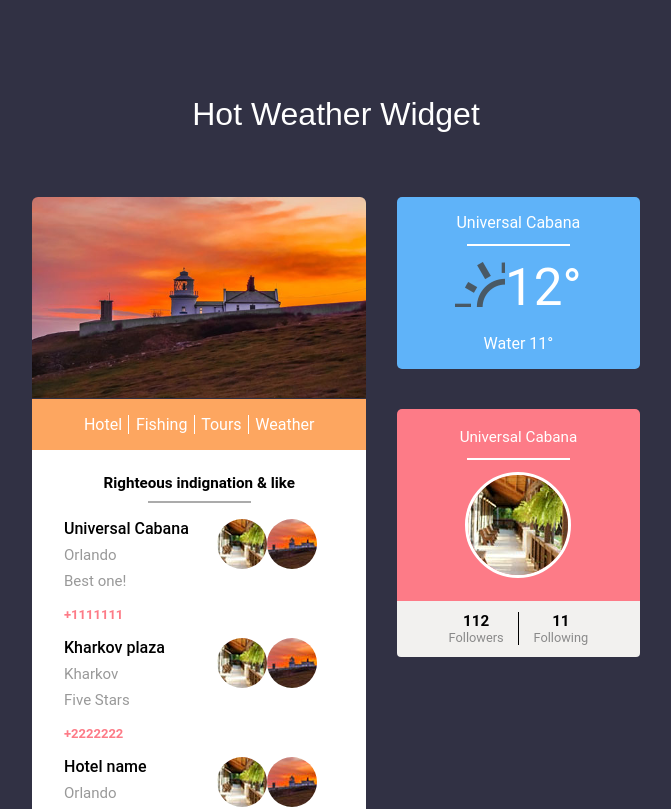
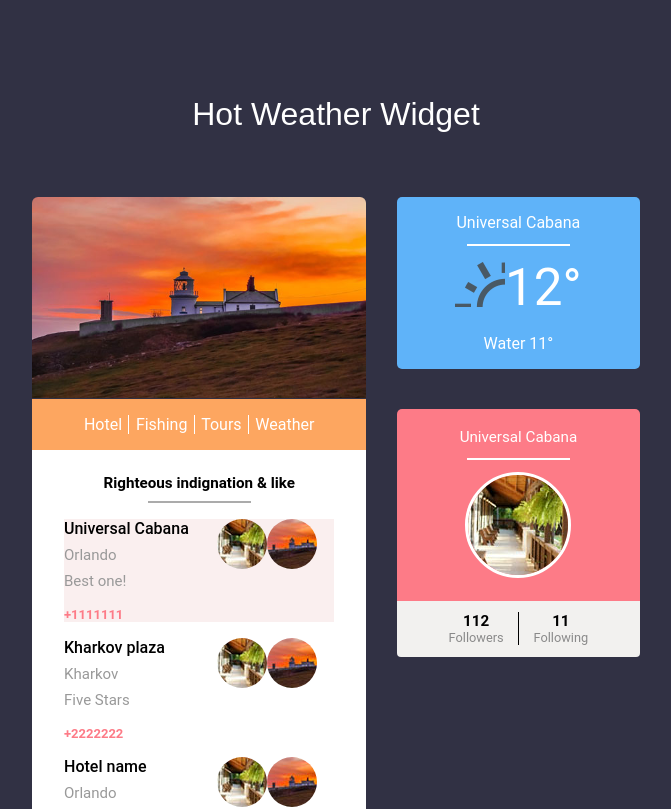
Before and after one commit to OlegMilkin/app-hotels, an Angular app: page / in a window 1280 px wide. Shown: the top 809 px of the page, without its empty margins (304-975 px from the left). Built offline with nearby package versions, Linux system fonts and the light colour scheme.

Commit message:
HOmework 2

```diff
--- a/src/app/app-hotels/app-hotels.component.html
+++ b/src/app/app-hotels/app-hotels.component.html
@@ -1,7 +1,9 @@
 <h1>Hot Weather Widget</h1>
 <div class="element">
 		<div class="element-left">
-			<div class="element-bg-img"><img src="../assets/images/1.jpg" alt="" class="img-responsive"> </div>
+			<div class="element-bg-img">
+				<img src="{{ selectedHotel.picture }}" alt="" class="img-responsive">
+			</div>
 			<div class="element-left-bottom">
 				<div class="ele-strip">
 					<ul>
@@ -16,7 +18,7 @@
 					  <span class="line"> </span>
 					  <div class="activity_box">
 						<div class="scrollbar" id="style-2">
-						  <app-list *ngFor="let hotel of hotels; let i = index" [class.active-hotel]="selectedHotel.id == i" [hotelItem]="hotel" (hotelSelected)="selectedHotel = hotel"></app-list>
+						  <app-list *ngFor="let hotel of hotels; let i = index" [hotelItem]="hotel" (hotelSelected)="selectedHotel = hotel" [activeClass]="selectedHotel.id == i"></app-list>
 						</div>
 					  </div>
 			   </div>
--- a/src/app/app-hotels/app-hotels.component.ts
+++ b/src/app/app-hotels/app-hotels.component.ts
@@ -5,9 +5,10 @@ import { Component } from '@angular/core';
   templateUrl: './app-hotels.component.html',
   styleUrls: ['./app-hotels.component.css']
 })
+
 export class AppHotelsComponent {
 
-  public hotels = [
+  public hotels: IHotel[] = [
     {
       id: 0,
       title: 'Universal Cabana',
@@ -79,5 +80,5 @@ export class AppHotelsComponent {
     }
   ];
 
-  public selectedHotel = this.hotels[0];
+  public selectedHotel: IHotel = this.hotels[0];
 }
--- a/src/app/list/list.component.html
+++ b/src/app/list/list.component.html
@@ -1,4 +1,4 @@
-<div class="activity-row" (click)="selectHotel()">
+<div class="activity-row" (click)="selectHotel()" [class.active-hotel]="activeClass">
   <div class="activity-desc">
     <h5>{{ hotel.title }}</h5>
      <p>{{ hotel.address }}</p>
--- a/src/app/list/list.component.ts
+++ b/src/app/list/list.component.ts
@@ -6,9 +6,10 @@ import { Component, Input, Output, EventEmitter } from '@angular/core';
   styleUrls: ['./list.component.css']
 })
 export class ListComponent {
-  @Input('hotelItem') hotel;
+  @Input('hotelItem') hotel: IHotel;
+  @Input() activeClass: boolean;
 
-  @Output() hotelSelected: EventEmitter<any> = new EventEmitter();
+  @Output() hotelSelected: EventEmitter<any> = new EventEmitter;
 
   selectHotel() {
     this.hotelSelected.emit();
--- a/src/app/profile/profile.component.ts
+++ b/src/app/profile/profile.component.ts
@@ -6,5 +6,5 @@ import { Component, Input } from '@angular/core';
   styleUrls: ['./profile.component.css']
 })
 export class ProfileComponent {
-  @Input("hotelItem") currentHotel;
+  @Input("hotelItem") currentHotel: IProfile;
 }
--- a/src/app/weather/weather.component.ts
+++ b/src/app/weather/weather.component.ts
@@ -6,5 +6,5 @@ import { Component, Input } from '@angular/core';
   styleUrls: ['./weather.component.css']
 })
 export class WeatherComponent {
-  @Input("hotelItem") currentHotel;
+  @Input("hotelItem") currentHotel: IWeather;
 }
```
Also changed, not shown: src/interfaces/IHotel.ts (added, +24 -0 lines), src/assets/images/2.jpg (added), src/assets/images/3.jpg (added).
